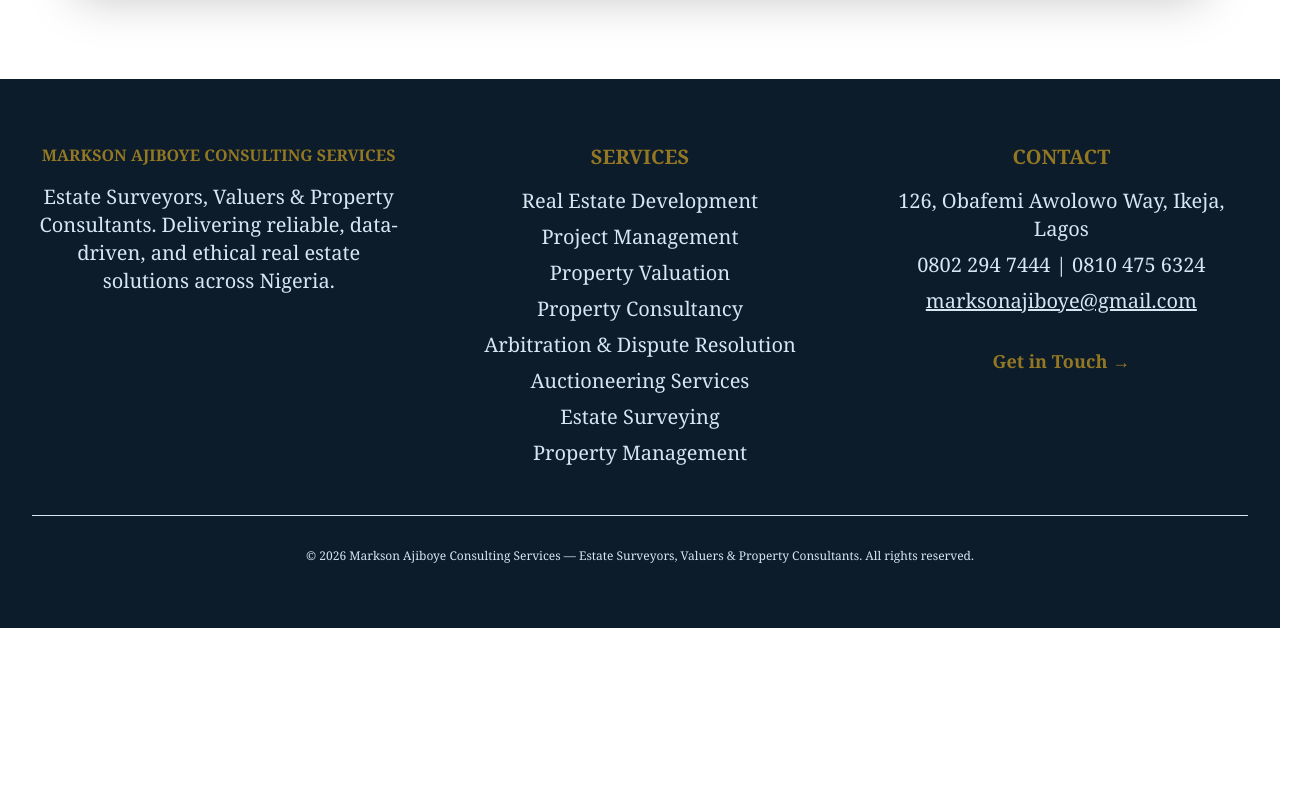
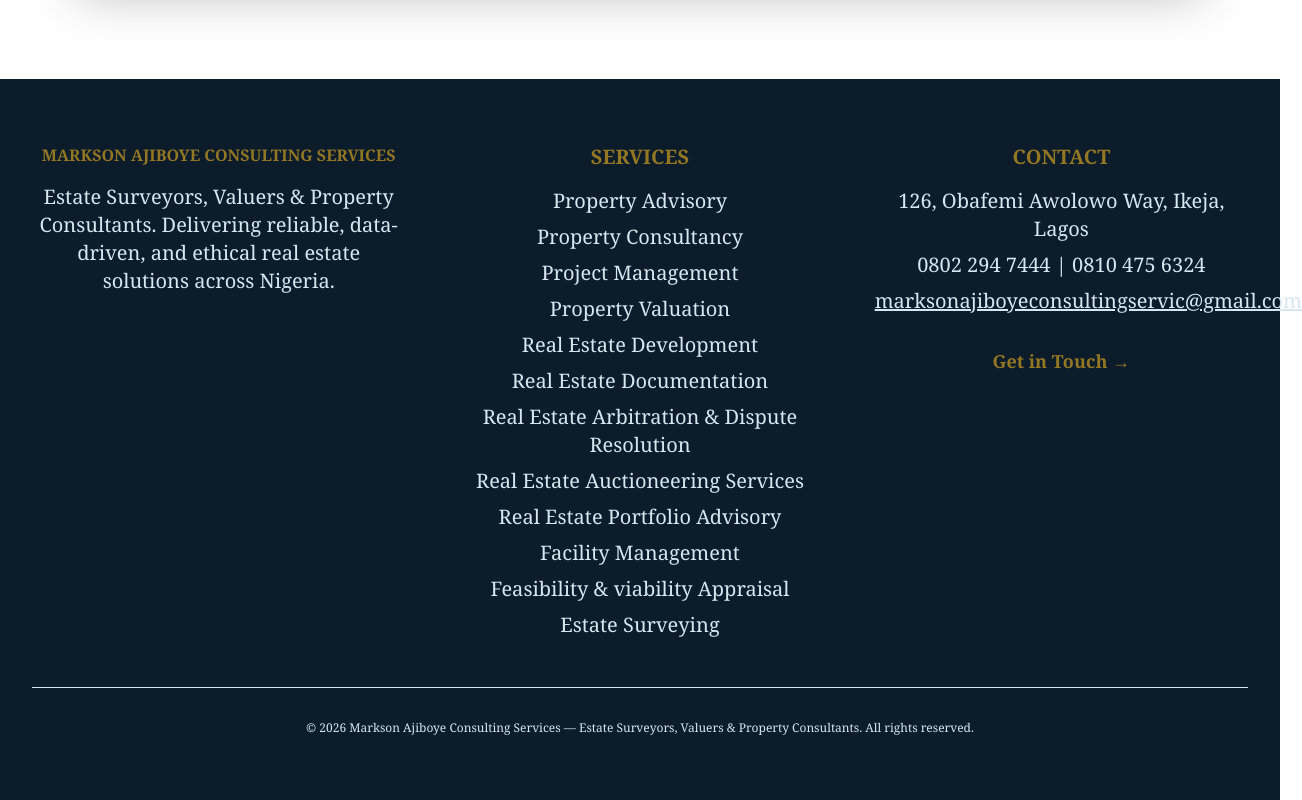
Before and after one commit to Elijah13-web/Estate, a React (Vite) app: page /contact in a window 1280 px wide. Shown: the part 1463-2263 px from the top of the page, 1302 px wide, since content can reach past the window. Before the commit the page ends 2091 px from the top, so only its background shows below. Built offline with nearby package versions, Linux system fonts and the light colour scheme.

Commit message:
new commit

```diff
--- a/src/components/Footer.jsx
+++ b/src/components/Footer.jsx
@@ -27,14 +27,18 @@
               Services
             </h4>
             <ul className="space-y-2 text-xl cursor-pointer text-[#d7e6f0]">
-              <li>Real Estate Development</li>
+             <li>Property Advisory</li>
+              <li>Property Consultancy</li>
               <li>Project Management</li>
               <li>Property Valuation</li>
-              <li>Property Consultancy</li>
-              <li>Arbitration & Dispute Resolution</li>
-              <li>Auctioneering Services</li>
-              <li>Estate Surveying</li>
-              <li>Property Management</li>
+               <li>Real Estate Development</li>
+               <li>Real Estate Documentation</li>
+               <li>Real Estate Arbitration & Dispute Resolution</li>
+               <li>Real Estate Auctioneering Services</li>
+              <li>Real Estate Portfolio Advisory</li>
+              <li>Facility Management</li>
+              <li>Feasibility & viability Appraisal</li>
+               <li>Estate Surveying</li>
             </ul>
           </div>
 
@@ -47,10 +51,10 @@
               <li>0802 294 7444 | 0810 475 6324</li>
               <li>
                 <a
-                  href="mailto:marksonajiboye@gmail.com"
+                  href="mailto:marksonajiboyeconsultingservic@gmail.com"
                   className="underline hover:text-accent"
                 >
-                  marksonajiboye@gmail.com
+                  marksonajiboyeconsultingservic@gmail.com
                 </a>
               </li>
             </ul>
--- a/src/pages/ContactPage.jsx
+++ b/src/pages/ContactPage.jsx
@@ -202,10 +202,10 @@
   Icon: Mail,
   text: (
     <a
-      href="mailto:marksonajiboye@gmail.com"
+      href="mailto:marksonajiboyeconsultingservic@gmail.com"
       className="text-muted-foreground hover:text-[#d09d1e] transition-colors"
     >
-      marksonajiboye@gmail.com
+   marksonajiboyeconsultingservic@gmail.com
     </a>
   ),
 }
@@ -261,14 +261,18 @@
                 ${errors.service ? "border-red-500" : "border-slate-200"}`}
               >
                 <option value="">Service Required</option>
+                <option value="advisory">Property Advisory</option>
+                <option value="consultancy">Property Consultancy</option>
                 <option value="valuation">Property Valuation</option>
-                <option value="consultancy">Property Consultancy</option>
                 <option value="management">Property Management</option>
                  <option value="development">Real Estate Development</option>
-                 <option value="surveying">Estate Surveying</option>
-              <option value="arbitration">Arbitration</option>
-               <option value="auctioneering">Auctioneering</option>
-              <option value="management">Property Management</option>
+                   <option value="documentation">Real Estate Documentation</option>
+              <option value="arbitration">Real Estate Arbitration & Dispute Resolution</option>
+               <option value="auctioneering">Real Estate Auctioneering Services</option>
+               <option value="portfolio">Real Estate Portfolio Advisory</option>
+              <option value="facility">Facility Management</option>
+              <option value="feasibility">Feasibility & viability Appraisal</option>
+              <option value="surveying">Estate Surveying</option>
 
               </select>
 
```
